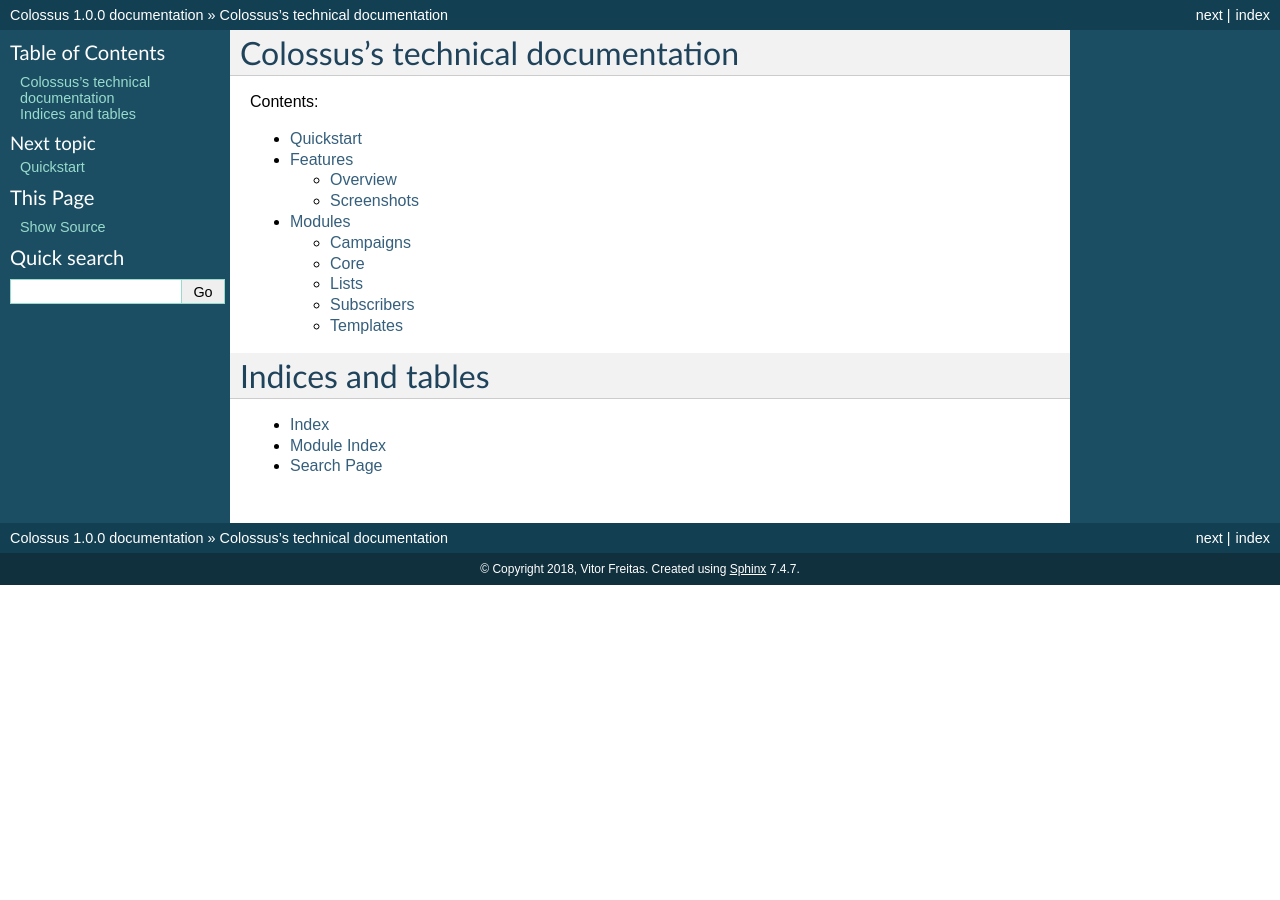
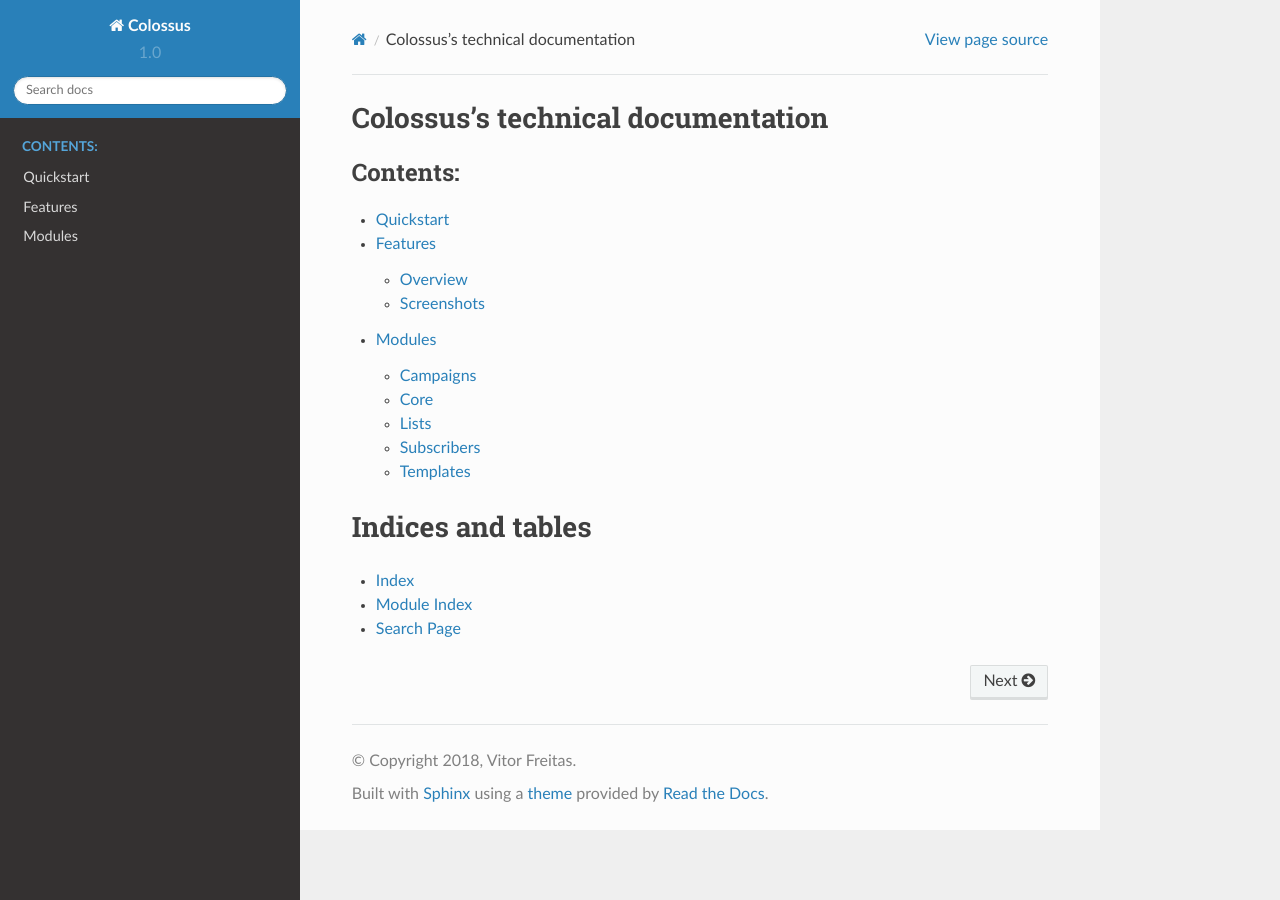
Before and after one commit to vitorfs/colossus, a Sphinx documentation site: the page built from docs/index.rst, in a window 1280 px wide. Built offline with Sphinx 7.4.7 and the Read the Docs theme 2.0.0, drawn with Linux system fonts in a browser that asks for light colours.

Commit message:
Update docs theme.

```diff
--- a/docs/conf.py
+++ b/docs/conf.py
@@ -18,6 +18,7 @@
 
 
 # -- Project information -----------------------------------------------------
+import os
 
 project = 'Colossus'
 copyright = '2018, Vitor Freitas'
@@ -75,7 +76,14 @@
 # The theme to use for HTML and HTML Help pages.  See the documentation for
 # a list of builtin themes.
 #
-html_theme = 'classic'
+on_rtd = os.environ.get('READTHEDOCS', None) == 'True'
+
+# Use RTD theme locally
+html_theme = 'default'
+if not on_rtd:
+    import sphinx_rtd_theme
+    html_theme = 'sphinx_rtd_theme'
+    html_theme_path = [sphinx_rtd_theme.get_html_theme_path()]
 
 # Theme options are theme-specific and customize the look and feel of a theme
 # further.  For a list of options available for each theme, see the
```
Also changed, not shown: README.md (+1 -0 lines), 1 other file.
